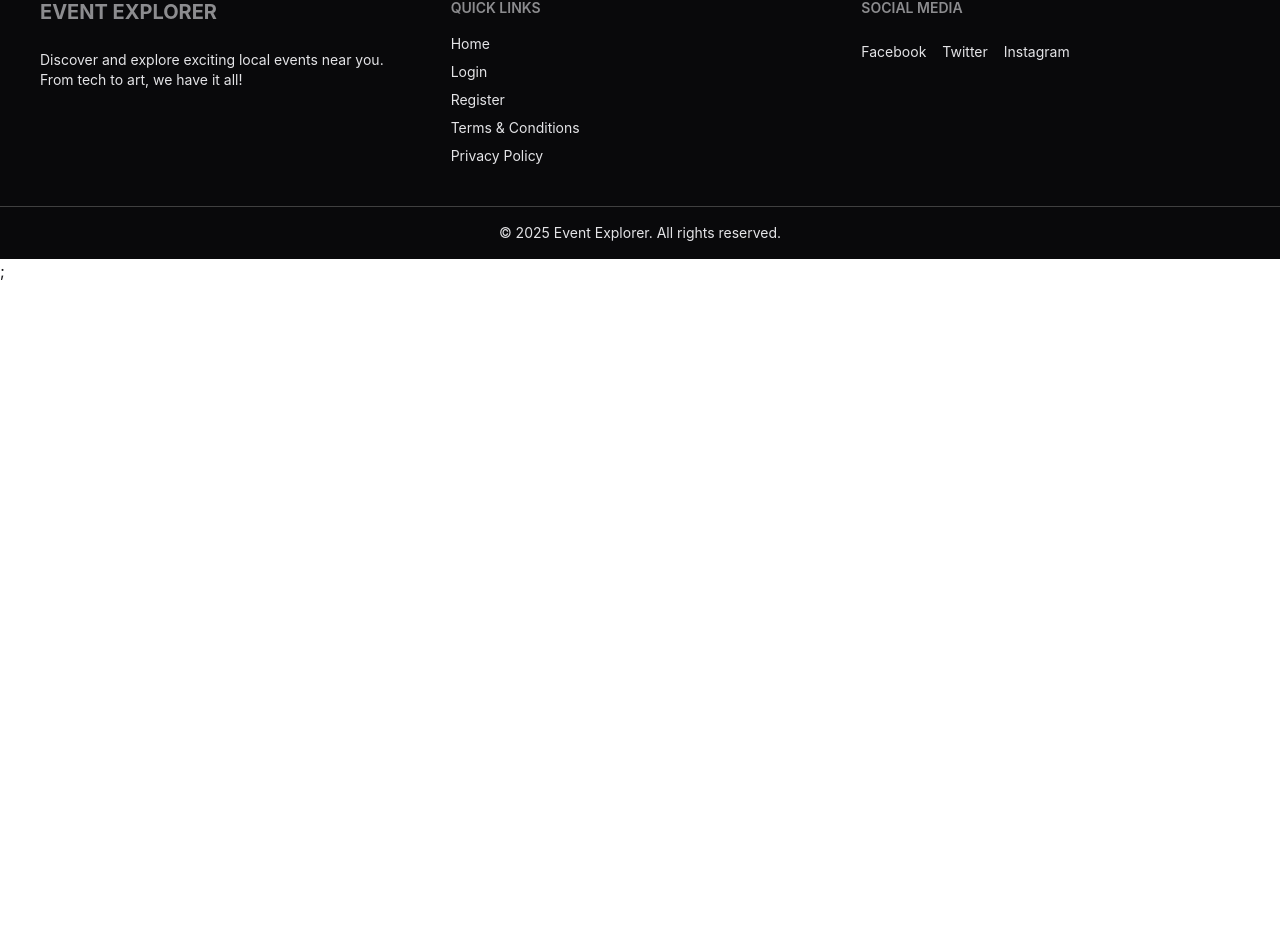
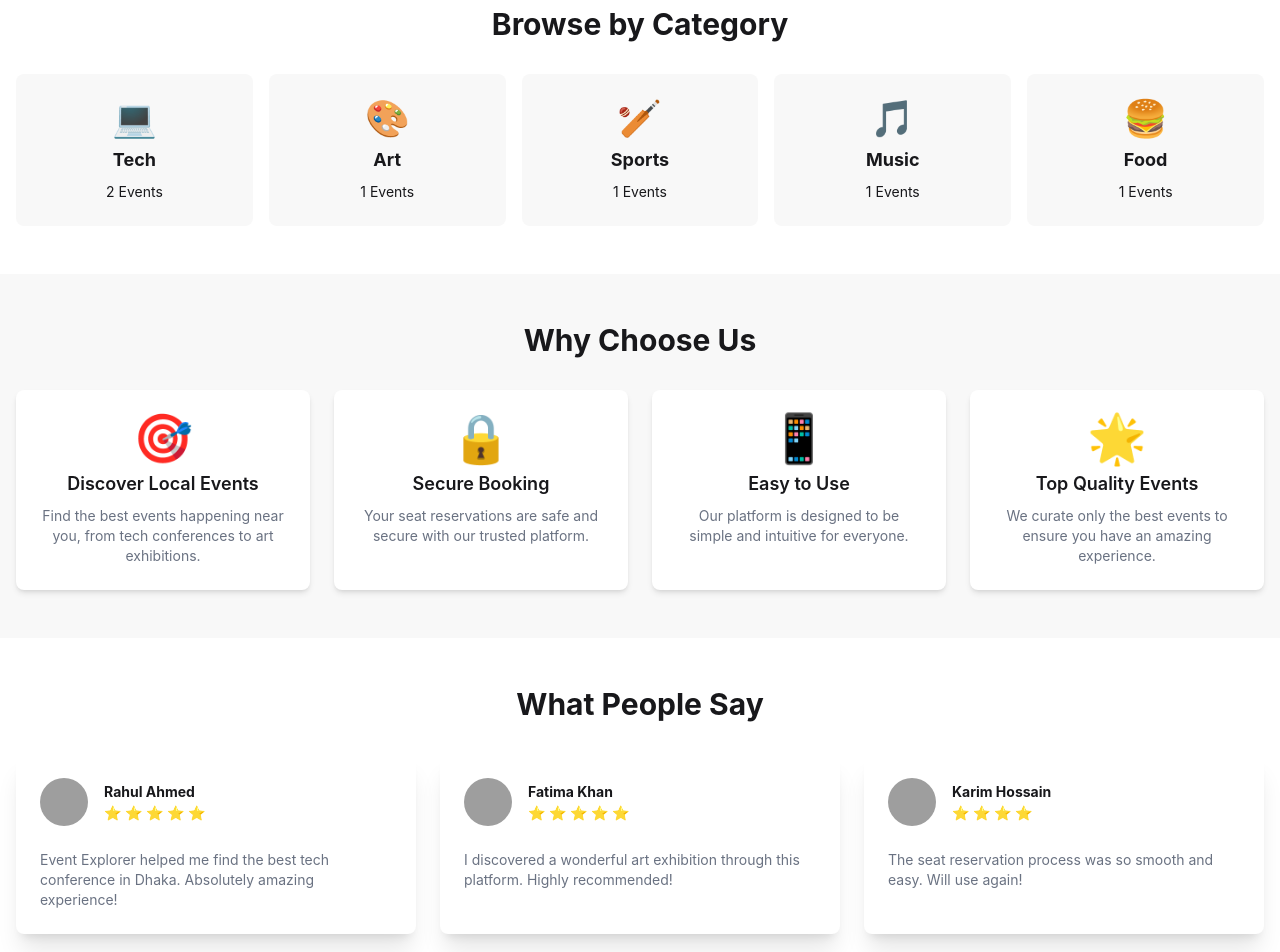
Before and after one commit to minhajulislam999/event-explorer, a React (Vite) app: page / in a window 1280 px wide. Shown: the part 1673-2625 px from the top of the page. Before the commit the page ends 1956 px from the top, so only its background shows below. Built offline with nearby package versions, Linux system fonts and the light colour scheme; no server answers; grey boxes are pictures that could not be loaded.

Commit message:
add home page sections: categories, why choose us, testimonials, newsletter

```diff
--- /dev/null
+++ b/src/pages/Home/EventCategories.jsx
@@ -0,0 +1,30 @@
+import React from 'react'
+
+const categories = [
+  { id: 1, name: "Tech", icon: "💻", count: 2 },
+  { id: 2, name: "Art", icon: "🎨", count: 1 },
+  { id: 3, name: "Sports", icon: "🏏", count: 1 },
+  { id: 4, name: "Music", icon: "🎵", count: 1 },
+  { id: 5, name: "Food", icon: "🍔", count: 1 },
+];
+
+const EventCategories = () => {
+  return (
+    <div className="max-w-7xl mx-auto px-4 py-12">
+      <h2 className="text-3xl font-bold text-center mb-8">Browse by Category</h2>
+      <div className="grid grid-cols-2 md:grid-cols-3 lg:grid-cols-5 gap-4">
+        {categories.map((cat) => (
+          <div key={cat.id} className="card bg-base-200 hover:bg-primary hover:text-white transition-all duration-300 cursor-pointer">
+            <div className="card-body items-center text-center py-6">
+              <span className="text-4xl">{cat.icon}</span>
+              <h3 className="font-bold text-lg">{cat.name}</h3>
+              <p className="text-sm">{cat.count} Events</p>
+            </div>
+          </div>
+        ))}
+      </div>
+    </div>
+  );
+};
+
+export default EventCategories;
--- a/src/pages/Home/Home.jsx
+++ b/src/pages/Home/Home.jsx
@@ -1,12 +1,20 @@
 import React from 'react'
 import Slider from './Slider'
 import UpcomingEvents from './UpcomingEvents'
+import EventCategories from './EventCategories'
+import Newsletter from './Newsletter'
+import Testimonials from './Testimonials'
+import WhyChooseUs from './WhyChooseUs'
 
 const Home = () => {
   return (
     <div>
       <Slider />
       <UpcomingEvents />
+      <EventCategories />
+      <WhyChooseUs />
+      <Testimonials />
+      <Newsletter />
     </div>
   )
 }
--- /dev/null
+++ b/src/pages/Home/Newsletter.jsx
@@ -0,0 +1,22 @@
+import React from 'react'
+
+const Newsletter = () => {
+  return (
+    <div className="bg-primary text-primary-content py-16">
+      <div className="max-w-3xl mx-auto px-4 text-center">
+        <h2 className="text-3xl font-bold mb-4">Stay Updated!</h2>
+        <p className="text-lg mb-8">Subscribe to our newsletter and never miss an upcoming event near you.</p>
+        <div className="flex flex-col sm:flex-row gap-4 justify-center">
+          <input
+            type="email"
+            placeholder="Enter your email address"
+            className="input input-bordered w-full sm:w-96 text-black"
+          />
+          <button className="btn btn-secondary">Subscribe</button>
+        </div>
+      </div>
+    </div>
+  );
+};
+
+export default Newsletter;
--- /dev/null
+++ b/src/pages/Home/Testimonials.jsx
@@ -0,0 +1,55 @@
+import React from 'react'
+
+const testimonials = [
+  {
+    id: 1,
+    name: "Rahul Ahmed",
+    photo: "https://i.pravatar.cc/100?img=1",
+    review: "Event Explorer helped me find the best tech conference in Dhaka. Absolutely amazing experience!",
+    rating: 5,
+  },
+  {
+    id: 2,
+    name: "Fatima Khan",
+    photo: "https://i.pravatar.cc/100?img=2",
+    review: "I discovered a wonderful art exhibition through this platform. Highly recommended!",
+    rating: 5,
+  },
+  {
+    id: 3,
+    name: "Karim Hossain",
+    photo: "https://i.pravatar.cc/100?img=3",
+    review: "The seat reservation process was so smooth and easy. Will use again!",
+    rating: 4,
+  },
+];
+
+const Testimonials = () => {
+  return (
+    <div className="max-w-7xl mx-auto px-4 py-12">
+      <h2 className="text-3xl font-bold text-center mb-8">What People Say</h2>
+      <div className="grid grid-cols-1 md:grid-cols-3 gap-6">
+        {testimonials.map((t) => (
+          <div key={t.id} className="card bg-base-100 shadow-xl">
+            <div className="card-body">
+              <div className="flex items-center gap-4 mb-4">
+                <img src={t.photo} alt={t.name} className="w-12 h-12 rounded-full" />
+                <div>
+                  <h3 className="font-bold">{t.name}</h3>
+                  <div className="flex gap-1">
+                    {Array(t.rating).fill("⭐").map((star, i) => (
+                      <span key={i}>{star}</span>
+                    ))}
+                  </div>
+                </div>
+              </div>
+              <p className="text-gray-500 text-sm">{t.review}</p>
+            </div>
+          </div>
+        ))}
+      </div>
+    </div>
+  );
+};
+
+export default Testimonials;
--- /dev/null
+++ b/src/pages/Home/WhyChooseUs.jsx
@@ -0,0 +1,51 @@
+import React from 'react'
+
+const reasons = [
+  {
+    id: 1,
+    icon: "🎯",
+    title: "Discover Local Events",
+    description: "Find the best events happening near you, from tech conferences to art exhibitions.",
+  },
+  {
+    id: 2,
+    icon: "🔒",
+    title: "Secure Booking",
+    description: "Your seat reservations are safe and secure with our trusted platform.",
+  },
+  {
+    id: 3,
+    icon: "📱",
+    title: "Easy to Use",
+    description: "Our platform is designed to be simple and intuitive for everyone.",
+  },
+  {
+    id: 4,
+    icon: "🌟",
+    title: "Top Quality Events",
+    description: "We curate only the best events to ensure you have an amazing experience.",
+  },
+];
+
+const WhyChooseUs = () => {
+  return (
+    <div className="bg-base-200 py-12">
+      <div className="max-w-7xl mx-auto px-4">
+        <h2 className="text-3xl font-bold text-center mb-8">Why Choose Us</h2>
+        <div className="grid grid-cols-1 md:grid-cols-2 lg:grid-cols-4 gap-6">
+          {reasons.map((reason) => (
+            <div key={reason.id} className="card bg-base-100 shadow-md hover:shadow-xl transition-shadow duration-300">
+              <div className="card-body items-center text-center">
+                <span className="text-5xl">{reason.icon}</span>
+                <h3 className="card-title text-lg">{reason.title}</h3>
+                <p className="text-sm text-gray-500">{reason.description}</p>
+              </div>
+            </div>
+          ))}
+        </div>
+      </div>
+    </div>
+  );
+};
+
+export default WhyChooseUs;
```
